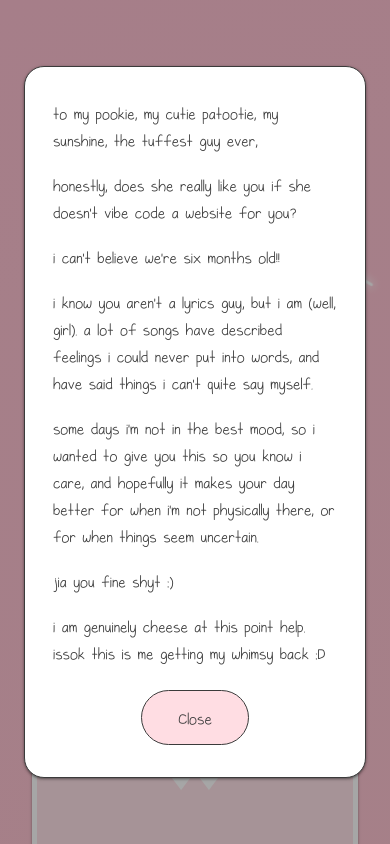
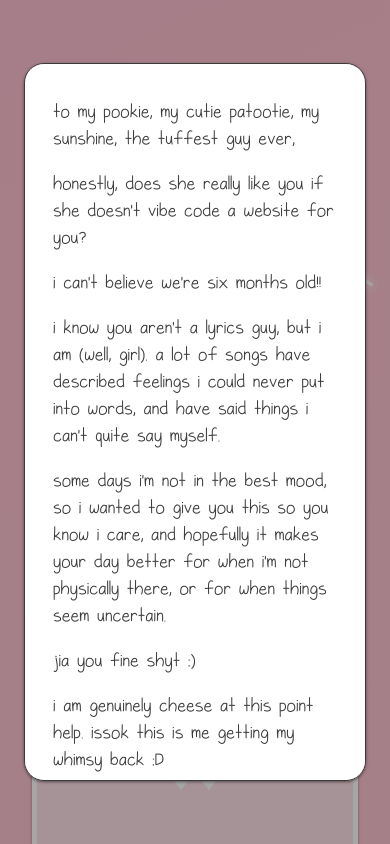
Before and after one commit to xingraw1/pookie, a React (Vite) app: page / in a window 390 px wide. Shown: the top 844 px of the page. Built offline with nearby package versions, Linux system fonts and the light colour scheme; the HTML template or start-up script is replaced by a standard one.

Commit message:
increased font size to 26 for non-tablet welcome modal text

```diff
--- a/src/App.tsx
+++ b/src/App.tsx
@@ -966,25 +966,25 @@ function WelcomeModal({ onClose }: { onClose: () => void }) {
             .welcome-scroll { scrollbar-width: thin; scrollbar-color: #ffb7ca #ffdde3; }
           }
         `}</style>
-        <p className="text-[#3b3b3b] text-[22px] tablet:text-[26px] leading-[27px] tablet:leading-[31px]" style={{ fontFamily: "'Angela', cursive" }}>
+        <p className="text-[#3b3b3b] text-[26px] tablet:text-[26px] leading-[27px] tablet:leading-[31px]" style={{ fontFamily: "'Angela', cursive" }}>
           to my pookie, my cutie patootie, my sunshine, the tuffest guy ever,
         </p>
-        <p className="text-[#3b3b3b] text-[22px] tablet:text-[26px] leading-[27px] tablet:leading-[31px]" style={{ fontFamily: "'Angela', cursive" }}>
+        <p className="text-[#3b3b3b] text-[26px] tablet:text-[26px] leading-[27px] tablet:leading-[31px]" style={{ fontFamily: "'Angela', cursive" }}>
           honestly, does she really like you if she doesn't vibe code a website for you?
         </p>
-        <p className="text-[#3b3b3b] text-[22px] tablet:text-[26px] leading-[27px] tablet:leading-[31px]" style={{ fontFamily: "'Angela', cursive" }}>
+        <p className="text-[#3b3b3b] text-[26px] tablet:text-[26px] leading-[27px] tablet:leading-[31px]" style={{ fontFamily: "'Angela', cursive" }}>
           i can't believe we're six months old!!
         </p>
-        <p className="text-[#3b3b3b] text-[22px] tablet:text-[26px] leading-[27px] tablet:leading-[31px]" style={{ fontFamily: "'Angela', cursive" }}>
+        <p className="text-[#3b3b3b] text-[26px] tablet:text-[26px] leading-[27px] tablet:leading-[31px]" style={{ fontFamily: "'Angela', cursive" }}>
           i know you aren't a lyrics guy, but i am (well, girl). a lot of songs have described feelings i could never put into words, and have said things i can't quite say myself.
         </p>
-        <p className="text-[#3b3b3b] text-[22px] tablet:text-[26px] leading-[27px] tablet:leading-[31px]" style={{ fontFamily: "'Angela', cursive" }}>
+        <p className="text-[#3b3b3b] text-[26px] tablet:text-[26px] leading-[27px] tablet:leading-[31px]" style={{ fontFamily: "'Angela', cursive" }}>
           some days i'm not in the best mood, so i wanted to give you this so you know i care, and hopefully it makes your day better for when i'm not physically there, or for when things seem uncertain.
         </p>
-        <p className="text-[#3b3b3b] text-[22px] tablet:text-[26px] leading-[27px] tablet:leading-[31px]" style={{ fontFamily: "'Angela', cursive" }}>
+        <p className="text-[#3b3b3b] text-[26px] tablet:text-[26px] leading-[27px] tablet:leading-[31px]" style={{ fontFamily: "'Angela', cursive" }}>
           jia you fine shyt :)
         </p>
-        <p className="text-[#3b3b3b] text-[22px] tablet:text-[26px] leading-[27px] tablet:leading-[31px]" style={{ fontFamily: "'Angela', cursive" }}>
+        <p className="text-[#3b3b3b] text-[26px] tablet:text-[26px] leading-[27px] tablet:leading-[31px]" style={{ fontFamily: "'Angela', cursive" }}>
           i am genuinely cheese at this point help. issok this is me getting my whimsy back :D
         </p>
         {/* <p className="text-[#3b3b3b] text-[22px] tablet:text-[26px] leading-[27px] tablet:leading-[31px]" style={poppinsItalic}>
```
